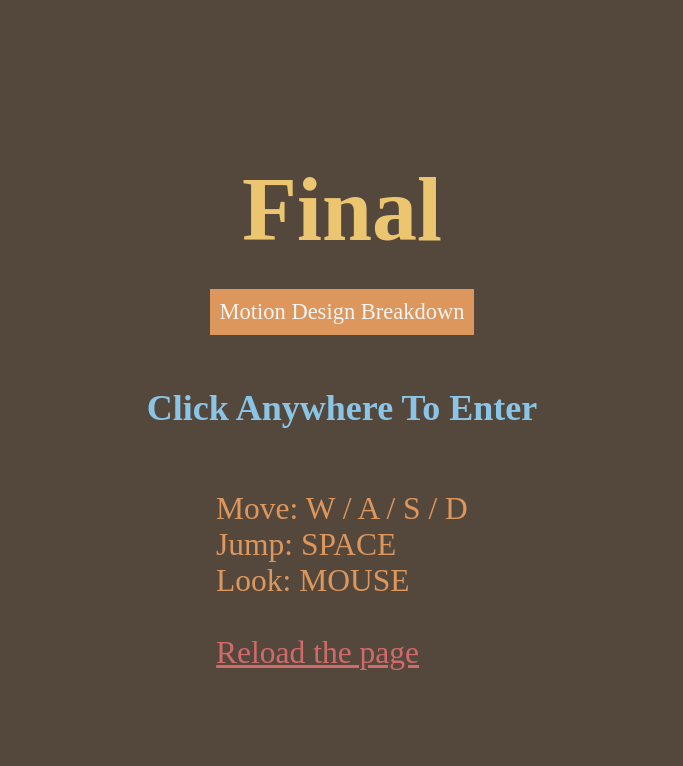
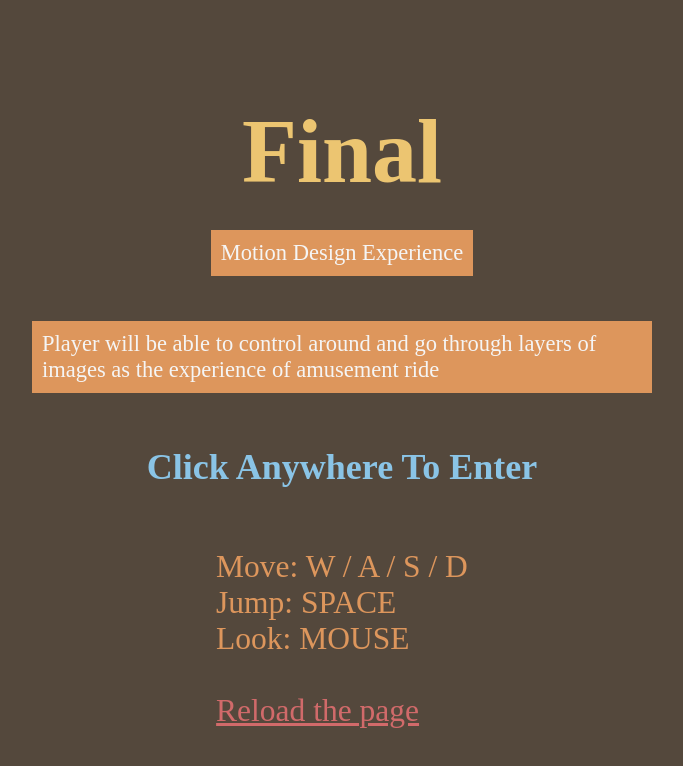
Before and after one commit to Thong-Huynh/ART_109-Final, a plain HTML site: page index.html in a window 1280 px wide. Shown: the whole page, without its empty margins (298-981 px from the left). Drawn offline with nearby package versions, Linux system fonts and the light colour scheme; a web font is replaced by a local one.

Commit message:
adding description

```diff
--- a/index.html
+++ b/index.html
@@ -15,7 +15,10 @@
   <div id="blocker">
     <div id="instructions">
       <h1>Final</h1>
-      <p class="text">Motion Design Breakdown</p>
+      <p class="text">Motion Design Experience</p>
+      <p class="text">Player will be able to control around and go through layers of images as the experience of
+        amusement ride
+      </p>
       <!-- <h3>Artist Statement</h3> -->
       <!-- <p class="text">Inspired by the legend of King Arthur and many stories of his chronicles, I decided to go with the
         most iconic
--- a/scripts/object.js
+++ b/scripts/object.js
@@ -157,7 +157,7 @@ function init() {
     );
 
     // Generate the ground
-    let floorGeometry = new THREE.PlaneGeometry(2000, 2000, 100, 100);
+    let floorGeometry = new THREE.PlaneGeometry(30, 2000, 10, 10);
     floorGeometry.rotateX(-Math.PI / 2);
 
     // Vertex displacement pattern for ground
```
